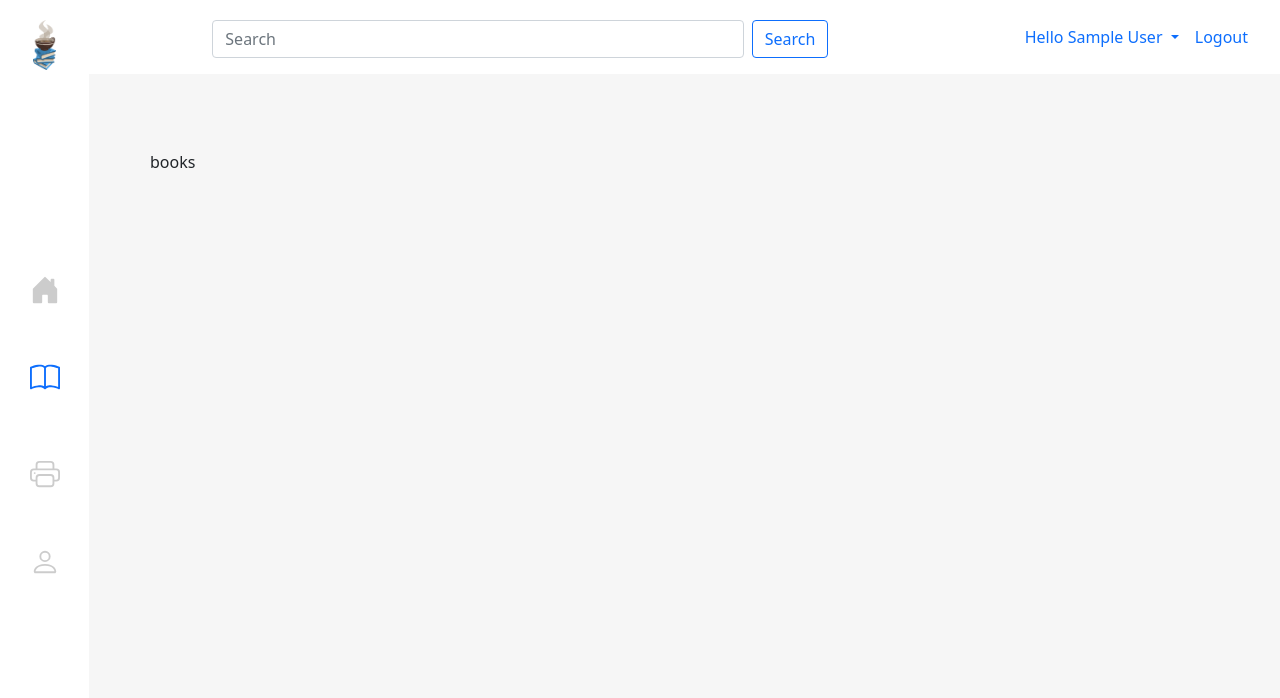
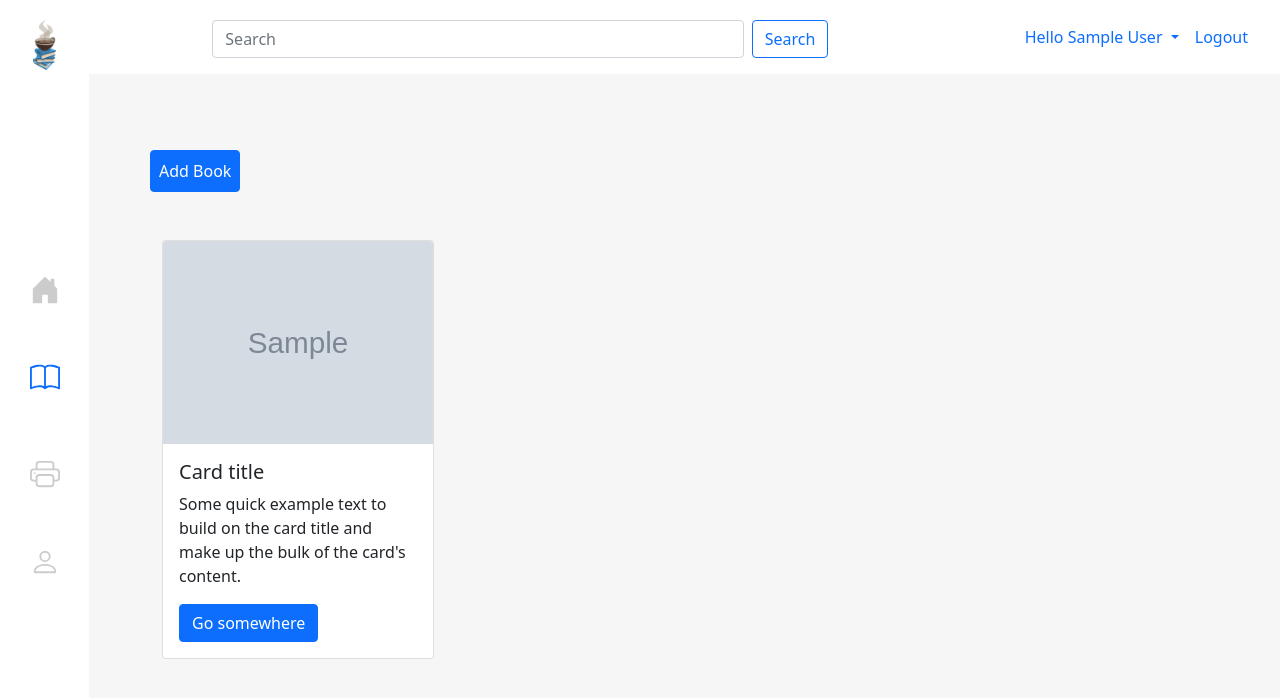
Before and after one commit to Kinn7/library-Management, a PHP site: page /books.php in a window 1280 px wide. Shown: the top 698 px of the page. Run offline with PHP 8.4, Linux system fonts and the light colour scheme; the visitor is signed in with stand-in values (Sample User, id 1); tables that the repository leaves empty hold one stand-in row (values such as "Sample post"); grey boxes marked "Sample" are stand-in pictures.

Commit message:
fetch books from db

```diff
--- a/books.php
+++ b/books.php
@@ -1,12 +1,55 @@
 <?php
+//define("IMAGE","uploads");
 //include_once "session.php";
 $currentPage = "books.php";
 include_once "navigation.php";
+$db = new Db();
+$books = $db->getBooks();
 ?>
 <div class="main">
-    <p>
-        books
-    </p>
+<a href="addBooks.php" class="btn btn-primary p-2 mb-5 ">Add  Book</a>
+<div class="container">
+    <div class="row">
+        <!-- <div class="col">
+            <div class="card" style="width: 17rem;">
+            <img src="uploads/8cc69dbaab5c29d8c58fe0eefd04160c.png " class="card-img-top" alt="...">
+            <div class="card-body">
+                <h5 class="card-title">Card title</h5>
+                <p class="card-text">Some quick example text to build on the card title and make up the bulk of the card's content.</p>
+                <a href="#" class="btn btn-primary">Go somewhere</a>
+            </div>
+        </div>
+    </div>
+ -->
+
+    <?php
+    while($row = $books->fetch_object()){
+    echo "<div class='col'>";
+    echo "<div class='card mb-3' style='width: 17rem;'>";
+            echo "<img src='uploads/$row->book_img' class='card-img-top' alt='...'>";
+            echo "<div class='card-body'>";
+            echo "<h5 class='card-title'>Card title</h5>";
+                echo "<p class='card-text'>Some quick example text to build on the card title and make up the bulk of the card's content.</p>";
+                echo "<a href='#' class='btn btn-primary'>Go somewhere</a>";
+                echo "</div>";
+            echo "</div>";
+        echo "</div>";
+
+    }
+
+
+
+
+
+    ?>
+
+
+
+</div>
+
+</div>
+
+
 </div>
 
 </body>
```
